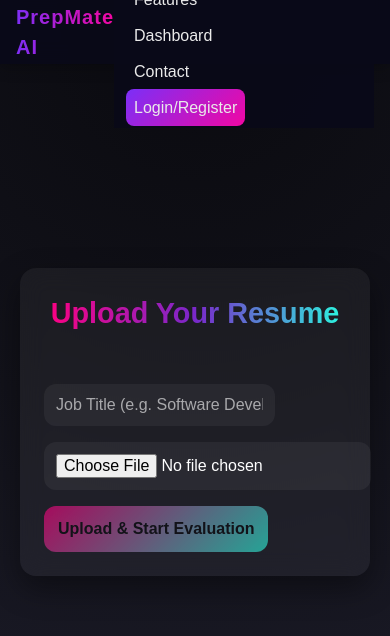
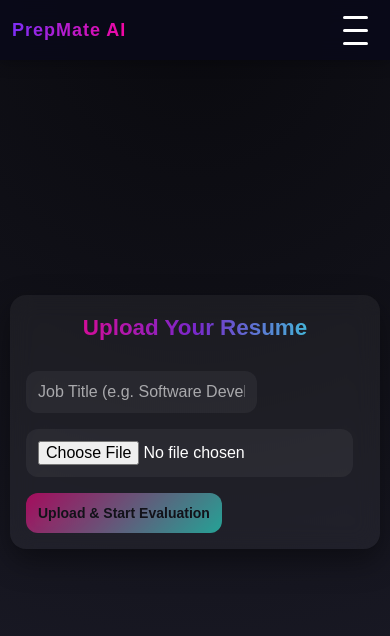
Before and after one commit to khushi-dev15/Prepmate-AI-Frontend, a React (Vite) app: page /homepage in a window 390 px wide. Shown: the top 636 px of the page. Built offline with nearby package versions, Linux system fonts and the light colour scheme.

Commit message:
Fix responsive navbar with hamburger menu and improve mobile UI

```diff
--- a/src/components/Navbar.css
+++ b/src/components/Navbar.css
@@ -26,12 +26,45 @@
   font-family: "Poppins", sans-serif;
   cursor: pointer;
   user-select: none;
+  flex-shrink: 0;
 }
 
 @keyframes gradientFlow {
   0% { background-position: 0% 50%; }
   50% { background-position: 100% 50%; }
   100% { background-position: 0% 50%; }
+}
+
+/* Hamburger Menu */
+.hamburger {
+  display: none;
+  flex-direction: column;
+  background: none;
+  border: none;
+  cursor: pointer;
+  z-index: 1001;
+  padding: 10px;
+}
+
+.hamburger span {
+  width: 25px;
+  height: 3px;
+  background: #fff;
+  margin: 5px 0;
+  transition: all 0.3s ease;
+  border-radius: 2px;
+}
+
+.hamburger.active span:nth-child(1) {
+  transform: rotate(45deg) translate(10px, 10px);
+}
+
+.hamburger.active span:nth-child(2) {
+  opacity: 0;
+}
+
+.hamburger.active span:nth-child(3) {
+  transform: rotate(-45deg) translate(7px, -7px);
 }
 
 /* Menu Links */
@@ -95,23 +128,72 @@
     height: 64px;
   }
 
-  .logo { font-size: 20px; }
+  .logo {
+    font-size: 20px;
+  }
+
+  .hamburger {
+    display: flex;
+  }
 
   .nav-links {
-    gap: 12px;
+    position: absolute;
+    top: 64px;
+    left: 0;
+    width: 100%;
+    gap: 0;
     flex-direction: column;
-    background: rgba(10, 10, 25, 0.95);
-    padding: 8px 12px;
+    background: rgba(10, 10, 25, 0.99);
+    padding: 0;
+    max-height: 0;
+    overflow: hidden;
+    transition: max-height 0.3s ease;
+  }
+
+  .nav-links.active {
+    max-height: 400px;
+  }
+
+  .nav-links li {
     width: 100%;
-    align-items: stretch;
-    margin-top: 8px;
   }
 
   .nav-links li a,
   .nav-links li .auth-btn {
     width: 100%;
-    text-align: center;
+    text-align: left;
     font-size: 16px;
-    padding: 10px 8px;
+    padding: 12px 16px;
+    border-radius: 0;
+    display: block;
+  }
+
+  .nav-links li a::after {
+    display: none;
+  }
+
+  .nav-links li a:hover {
+    background: rgba(255, 0, 128, 0.1);
+  }
+
+  .auth-btn {
+    width: 100%;
   }
 }
+
+@media (max-width: 480px) {
+  .navbar {
+    padding: 0 12px;
+    height: 60px;
+  }
+
+  .logo {
+    font-size: 18px;
+  }
+
+  .nav-links li a,
+  .nav-links li .auth-btn {
+    font-size: 14px;
+    padding: 10px 12px;
+  }
+}
--- a/src/components/Navbar.jsx
+++ b/src/components/Navbar.jsx
@@ -1,31 +1,44 @@
-import React from "react";
+import React, { useState } from "react";
 import { Link, useNavigate } from "react-router-dom";
 import "./Navbar.css"
 
 export default function Navbar() {
   const navigate = useNavigate();
   const token = localStorage.getItem("token");
+  const [menuOpen, setMenuOpen] = useState(false);
 
   const handleLogout = () => {
     localStorage.removeItem("token");
+    setMenuOpen(false);
     navigate("/auth");
+  };
+
+  const handleNavClick = (path) => {
+    navigate(path);
+    setMenuOpen(false);
   };
 
   return (
     <nav className="navbar">
-      <div className="logo" onClick={() => navigate("/")}>
+      <div className="logo" onClick={() => { handleNavClick("/"); }}>
         PrepMate AI
       </div>
 
-      <ul className="nav-links">
-        <li><Link to="/">Home</Link></li>
-        <li><Link to="/features">Features</Link></li>
-        <li><Link to="/dashboard">Dashboard</Link></li>
-        <li><Link to="/contact">Contact</Link></li>
+      <button className="hamburger" onClick={() => setMenuOpen(!menuOpen)}>
+        <span></span>
+        <span></span>
+        <span></span>
+      </button>
+
+      <ul className={`nav-links ${menuOpen ? "active" : ""}`}>
+        <li><Link to="/" onClick={() => setMenuOpen(false)}>Home</Link></li>
+        <li><Link to="/features" onClick={() => setMenuOpen(false)}>Features</Link></li>
+        <li><Link to="/dashboard" onClick={() => setMenuOpen(false)}>Dashboard</Link></li>
+        <li><Link to="/contact" onClick={() => setMenuOpen(false)}>Contact</Link></li>
         {token ? (
           <li><button className="auth-btn" onClick={handleLogout}>Logout</button></li>
         ) : (
-          <li><Link className="auth-btn" to="/auth">Login/Register</Link></li>
+          <li><Link className="auth-btn" to="/auth" onClick={() => setMenuOpen(false)}>Login/Register</Link></li>
         )}
       </ul>
     </nav>
--- a/src/pages/home.css
+++ b/src/pages/home.css
@@ -158,6 +158,39 @@
   .upload-form button { font-size: 16px; }
   .next-btn { font-size: 16px; }
 }
+
+@media (max-width: 400px) {
+  .homepage-container {
+    padding: 10px;
+    min-height: calc(100vh - 60px);
+  }
+
+  .form-container {
+    padding: 1rem;
+    gap: 0.7rem;
+  }
+
+  .form-title {
+    font-size: 1.4rem;
+    margin-bottom: 1rem;
+  }
+
+  .upload-form input {
+    font-size: 14px;
+    padding: 10px;
+    margin-bottom: 0.8rem;
+  }
+
+  .file-info {
+    font-size: 11px;
+    margin: -8px 0 8px 0;
+  }
+
+  .upload-form button {
+    font-size: 14px;
+    padding: 12px;
+  }
+}
 /* Modal */
 .modal-overlay {
   position: fixed;
```
